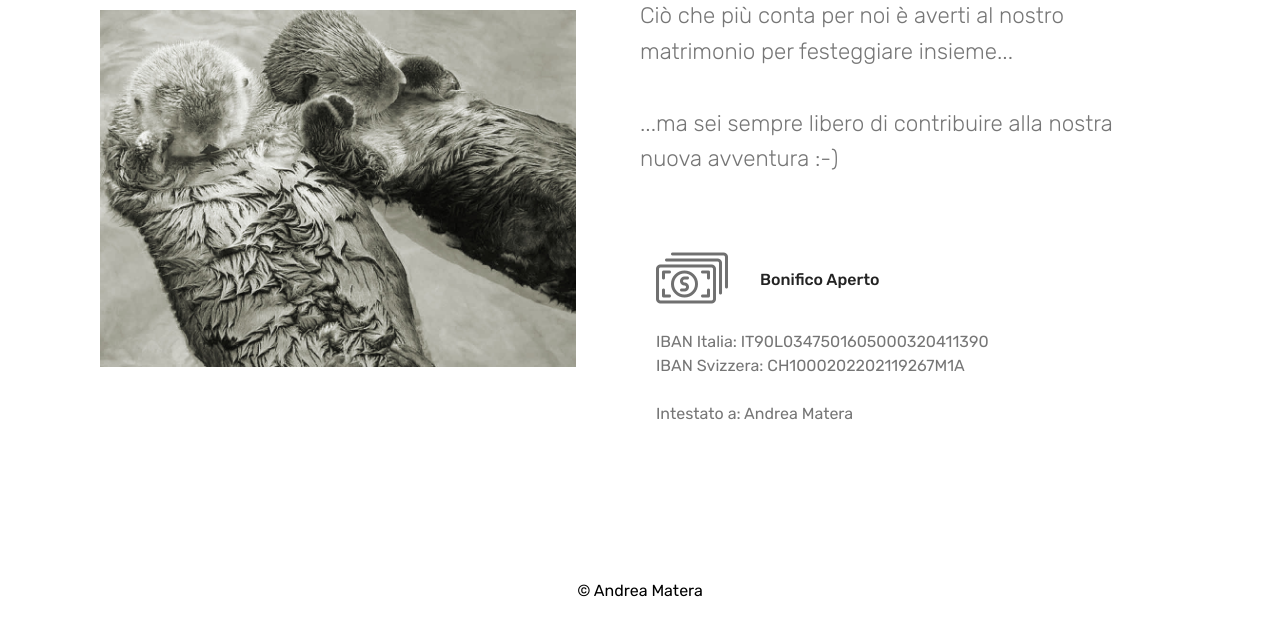
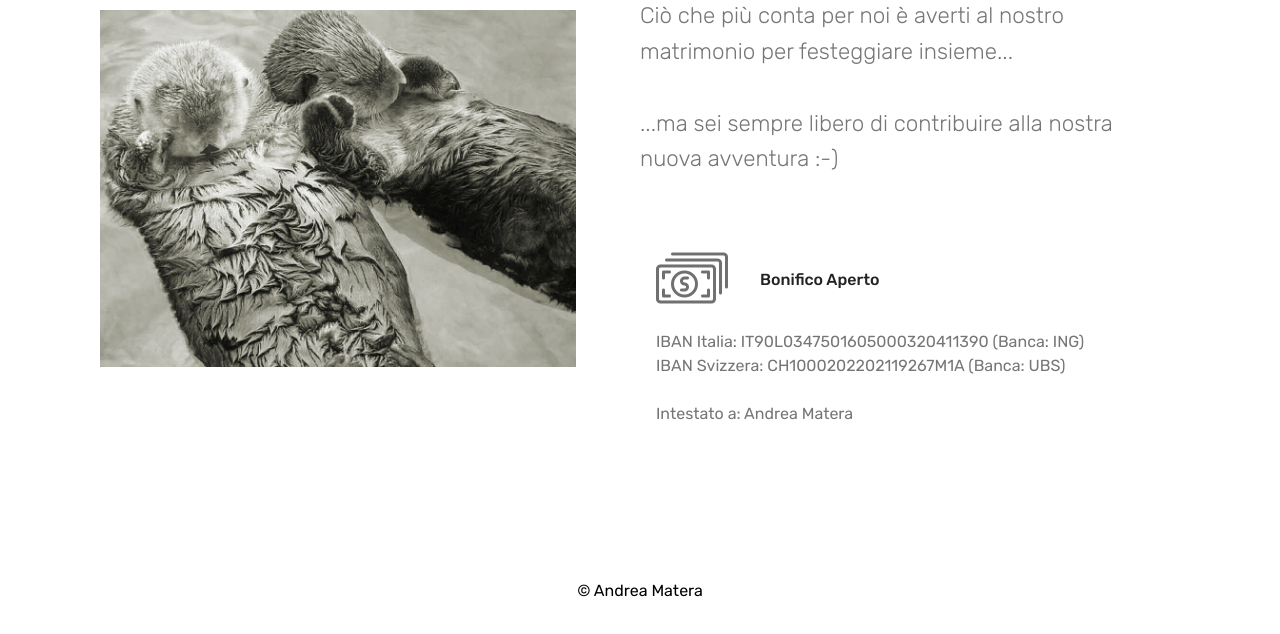
Before and after one commit to andreatera/ninoenina, a plain HTML site: page listanozze.html in a window 1280 px wide. Shown: the part 172-806 px from the top of the page. Drawn offline with Linux system fonts and the light colour scheme; files whose address does not match are found by name.

Commit message:
aggiunta banca

```diff
--- a/listanozze.html
+++ b/listanozze.html
@@ -80,8 +80,9 @@
 							</div>
 
 							<div class="card-box">
-								<p class="block-text mbr-fonts-style display-7">IBAN Italia: IT90L0347501605000320411390<br>
-									IBAN Svizzera: CH1000202202119267M1A<br>
+								<p class="block-text mbr-fonts-style display-7">
+									IBAN Italia: IT90L0347501605000320411390 (Banca: ING)<br>
+									IBAN Svizzera: CH1000202202119267M1A (Banca: UBS)<br>
 									<br>
 									Intestato a: Andrea Matera<br></p>
 							</div>
```
